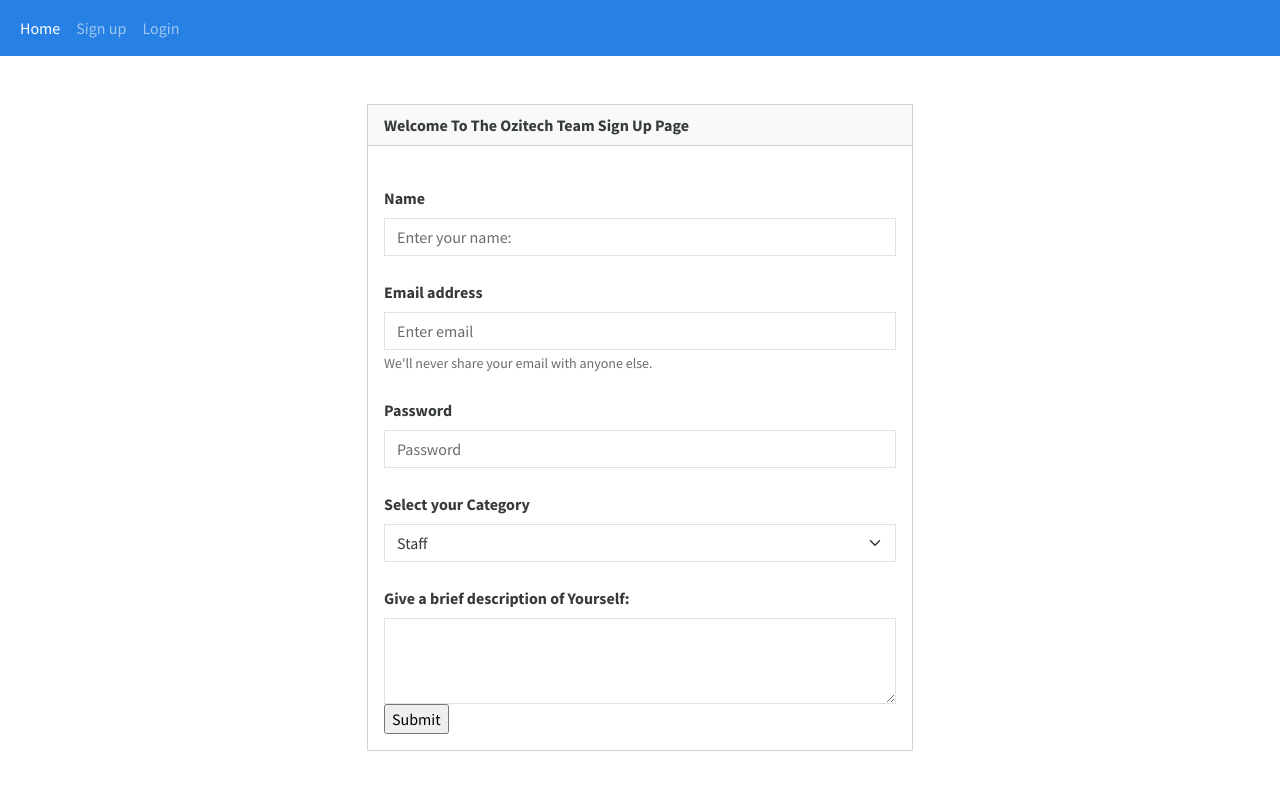
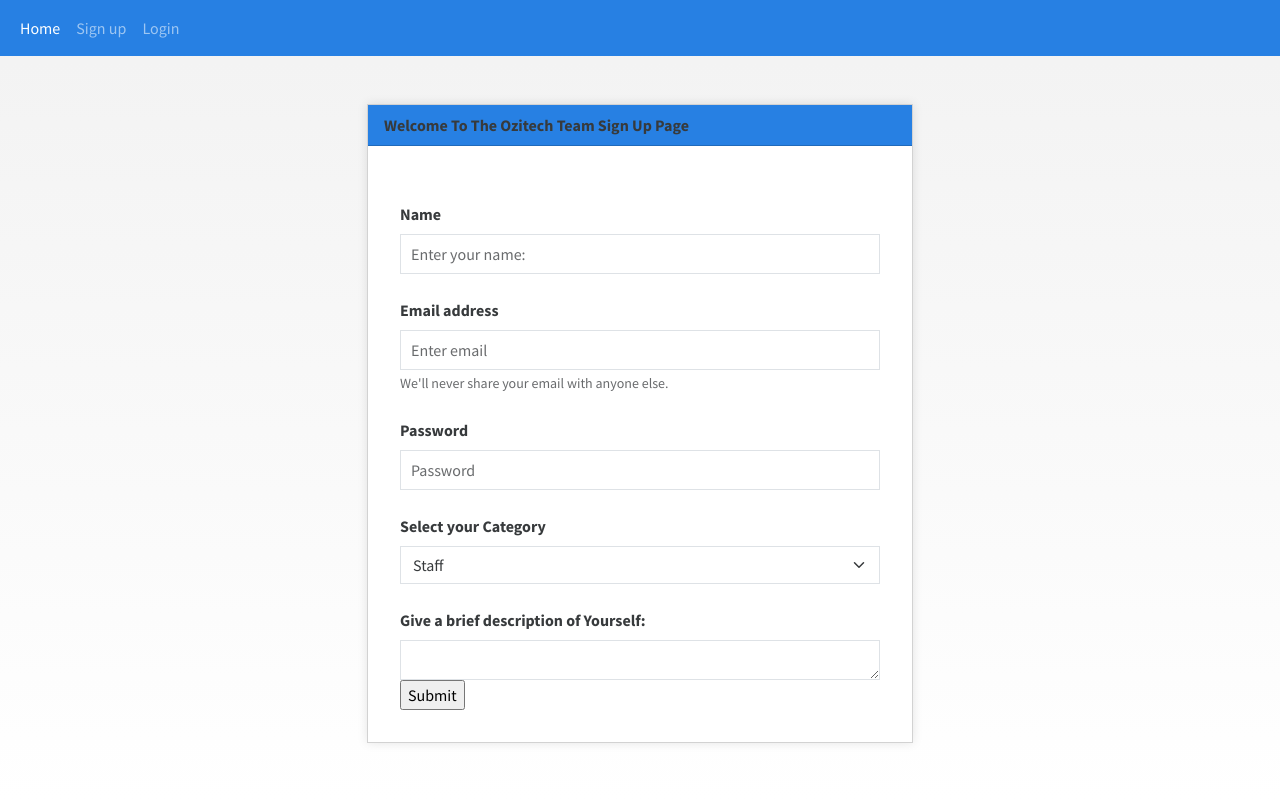
Before and after one commit to Ife-py/Staff_login, a PHP site: page /sign_up.php in a window 1280 px wide. Run offline with PHP 8.4, Linux system fonts and the light colour scheme.

Commit message:
New changes made

```diff
--- a/sign_up.php
+++ b/sign_up.php
@@ -1,6 +1,31 @@
 <?php
 include("views/header.php") ?>
 
+<style>
+        body {
+            background-image: linear-gradient(to bottom, #f2f2f2, #fff);
+            height: 100vh;
+            margin: 0;
+            padding: 0;
+        }
+        .card {
+            box-shadow: 0 0 10px rgba(0, 0, 0, 0.1);
+        }
+        .card-body {
+            padding: 2rem;
+        }
+        .form-control {
+            height: 40px;
+            padding: 10px;
+            font-size: 16px;
+        }
+        .btn-primary {
+            background-color: #337ab7;
+            border-color: #337ab7;
+            padding: 10px 20px;
+            font-size: 16px;
+        }
+    </style>
 <div class="welcome-text">
 
 
@@ -10,7 +35,7 @@ include("views/header.php") ?>
             <div class="col-md-3"></div>
             <div class="col-md-6">
                 <div class="card">
-                    <div class="card-header"><b>Welcome To The Ozitech Team Sign Up Page</b></div>
+                    <div class="card-header bg-primary "><b>Welcome To The Ozitech Team Sign Up Page</b></div>
                     <div class="card-body">
                         <form action="form.php" method="post">
                             <fieldset>
```
Also changed, not shown: dashboard.php (+12 -3 lines), login.php (+61 -2 lines), README.md.
